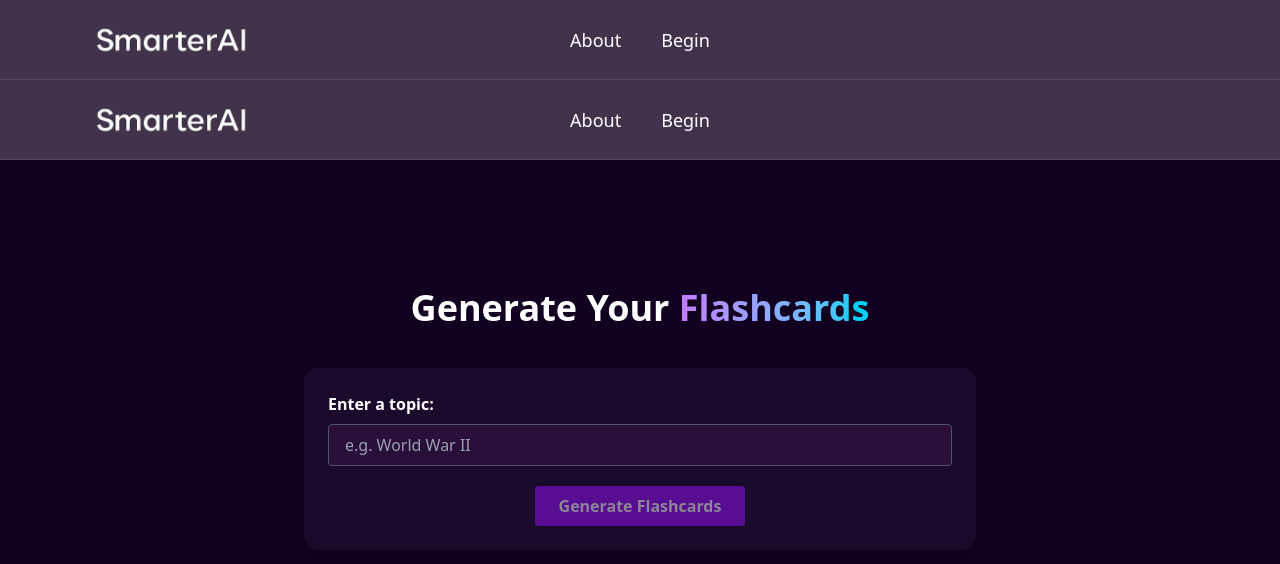
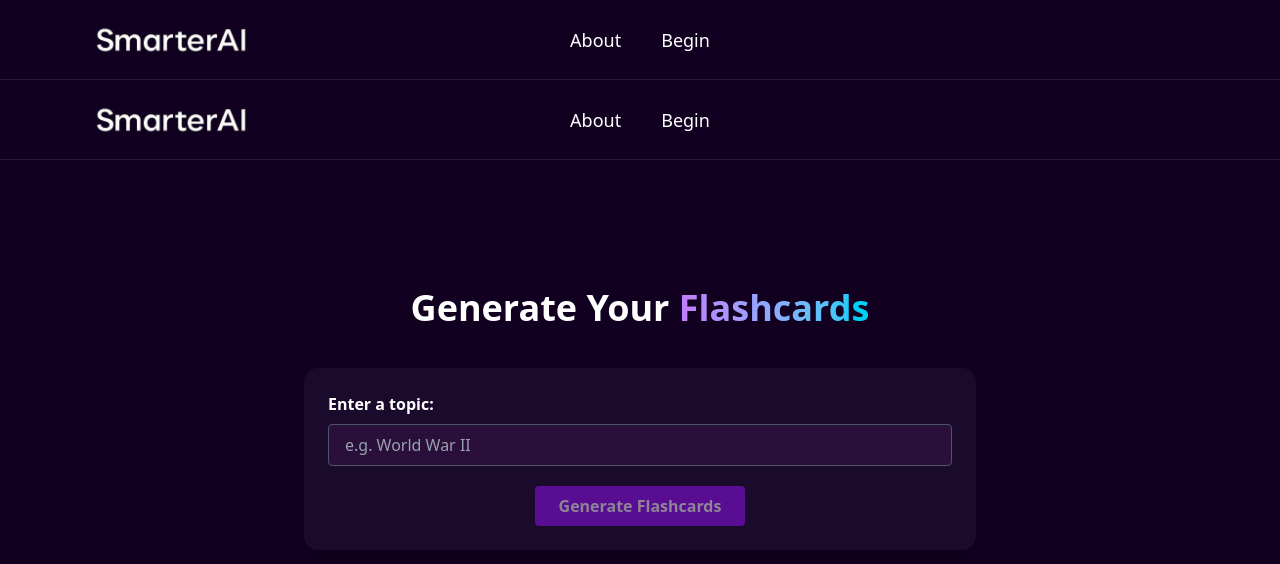
Before and after one commit to ppe11/flashcard, a Next.js app: page /generate in a window 1280 px wide. Shown: the top 564 px of the page. Built offline with nearby package versions, Linux system fonts and the light colour scheme.

Commit message:
Fix typo errors

```diff
--- a/src/components/Navbar.jsx
+++ b/src/components/Navbar.jsx
@@ -6,7 +6,7 @@ import Image from 'next/image'
 
 const Navbar = () => {
   return (
-    <nav className="fixed top-0 left-0 w-full z-50 h-20 px-6 lg:px-12 bg-[#11001f]/80 backdrop-blur-md border-b border-white/10 flex items-center justify-between text-white relative">
+    <nav className="fixed top-0 left-0 w-full z-50 h-20 px-6 lg:px-12 bg-[#11001f] backdrop-blur-md border-b border-white/10 flex items-center justify-between text-white relative">
       {/* Logo Left */}
       <div className="z-10">
         <a href="/">
```
